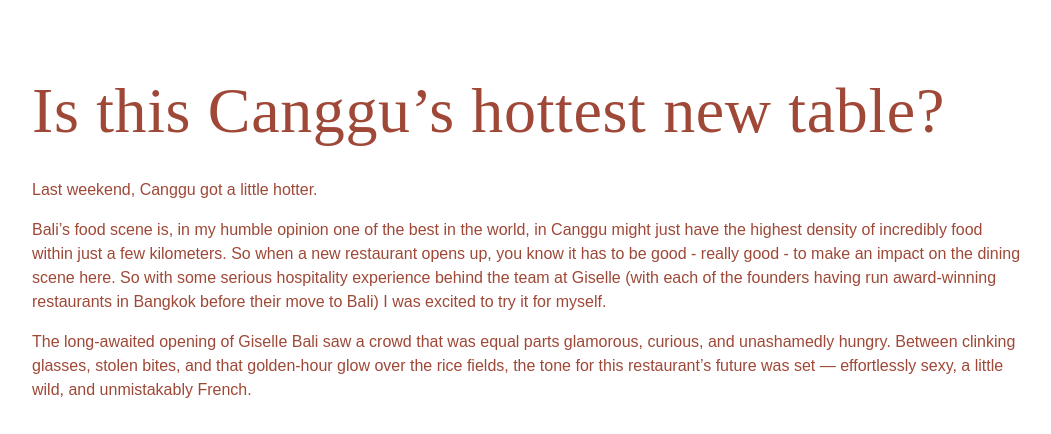
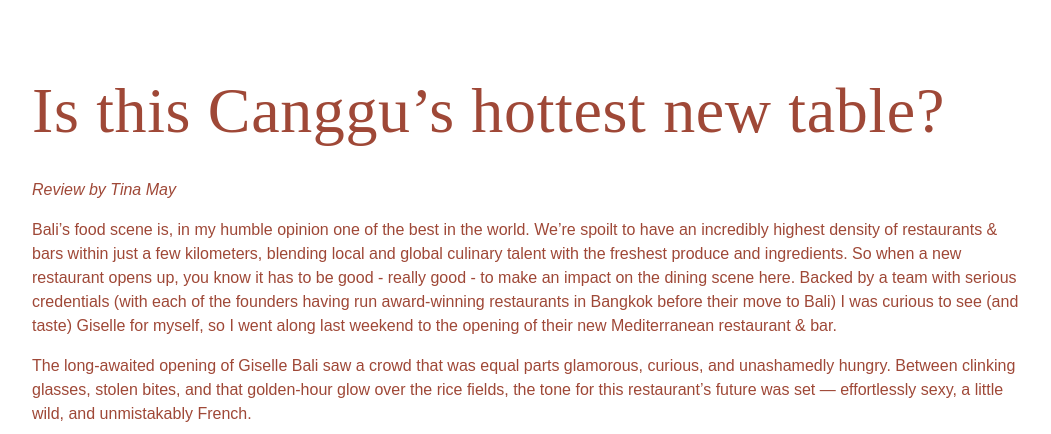
Before and after one commit to dezoul/Giselle, a Jekyll site: the page built from _posts/2025-10-10-is-this-bali-s-hottest-new-table.md, in a window 1280 px wide and 900 px high, scrolled down 645 px, cut to the strip 79-513 px from the top of the window. Shown: the whole strip, without its empty margins (112-1163 px from the left). Built offline with Jekyll 4.4.1, drawn with Linux system fonts in a browser that asks for light colours; some web fonts are replaced; comment, search, counter and statistics services are not loaded.

Commit message:
Updated 1 file via CloudCannon.

```diff
--- a/_posts/2025-10-10-is-this-bali-s-hottest-new-table.md
+++ b/_posts/2025-10-10-is-this-bali-s-hottest-new-table.md
@@ -15,9 +15,9 @@
 ---
 # Is this Canggu’s hottest new table?
 
-Last weekend, Canggu got a little hotter.
+*Review by Tina May*
 
-Bali’s food scene is, in my humble opinion one of the best in the world, in Canggu might just have the highest density of incredibly food within just a few kilometers. So when a new restaurant opens up, you know it has to be good - really good - to make an impact on the dining scene here. So with some serious hospitality experience behind the team at Giselle (with each of the founders having run award-winning restaurants in Bangkok before their move to Bali) I was excited to try it for myself.
+Bali’s food scene is, in my humble opinion one of the best in the world. We're spoilt to have an incredibly highest density of restaurants & bars within just a few kilometers, blending local and global culinary talent with the freshest produce and ingredients. So when a new restaurant opens up, you know it has to be good - really good - to make an impact on the dining scene here. Backed by a team with serious credentials (with each of the founders having run award-winning restaurants in Bangkok before their move to Bali) I was curious to see (and taste) Giselle for myself, so I went along last weekend to the opening of their new Mediterranean restaurant & bar.
 
 The long-awaited opening of Giselle Bali saw a crowd that was equal parts glamorous, curious, and unashamedly hungry. Between clinking glasses, stolen bites, and that golden-hour glow over the rice fields, the tone for this restaurant’s future was set — effortlessly sexy, a little wild, and unmistakably French.
 
```
